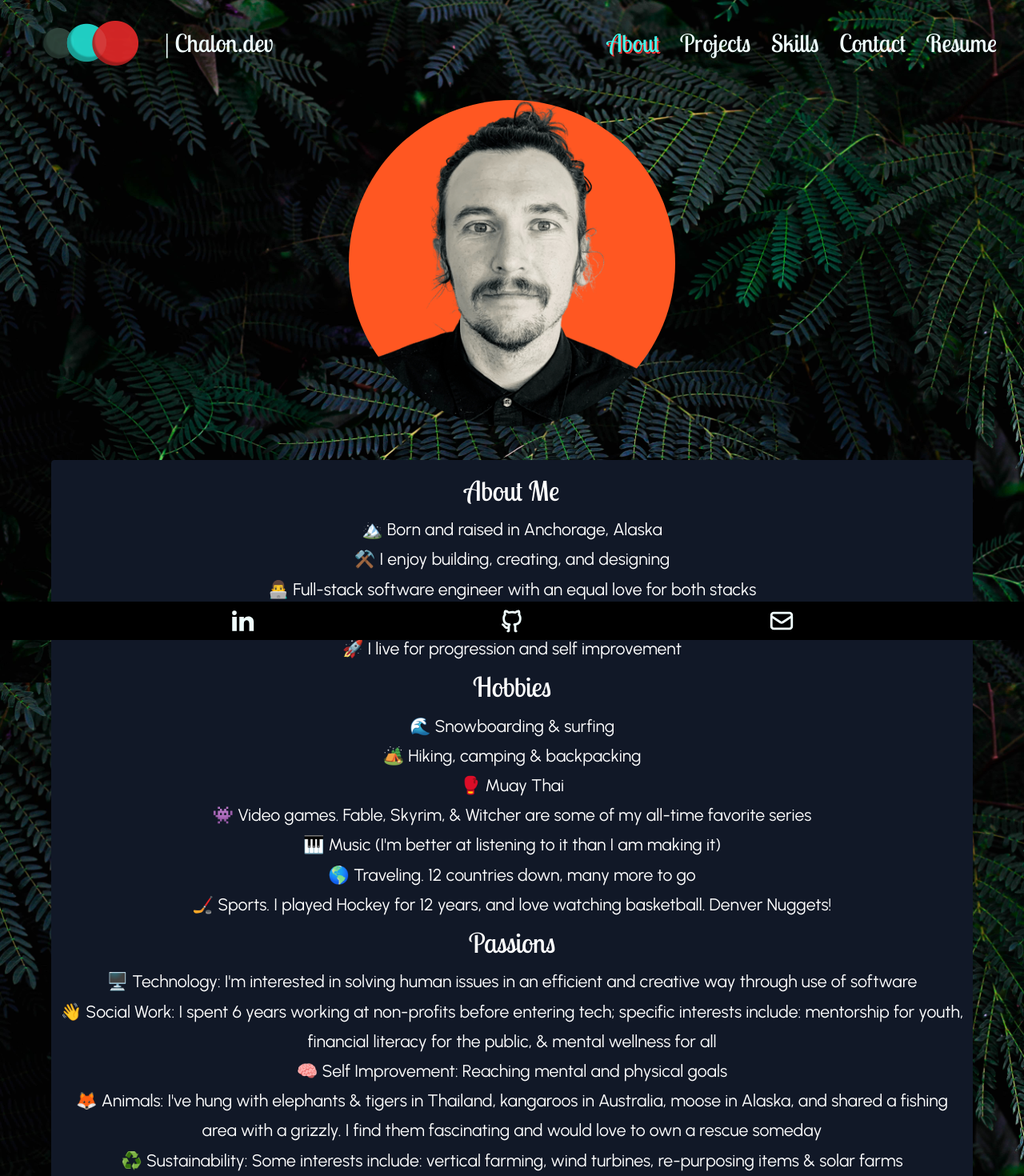
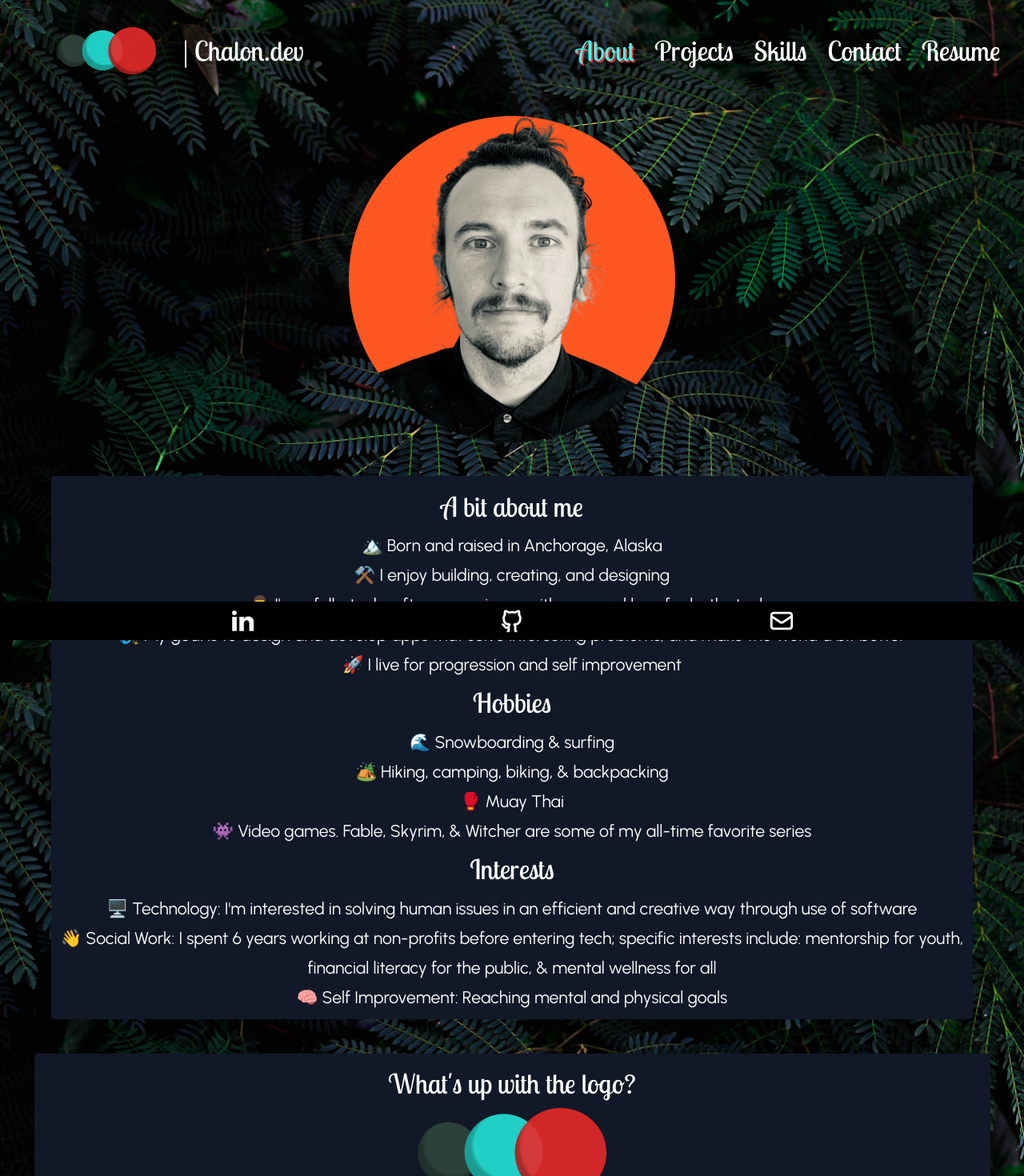
Before and after one commit to chalonlubin/chalonlubin.com, a React (Create React App) app: page /about in a window 1280 px wide. Shown: the top 1470 px of the page at 80% size. Built offline with nearby package versions, Linux system fonts and the light colour scheme.

Commit message:
General updates to nav responsiveness and data

```diff
--- a/src/assets/data.js
+++ b/src/assets/data.js
@@ -22,7 +22,7 @@ export const projects = [
   },
   {
     title: "Jobly",
-    tech: "Node.js | Express | React | Bootstrap",
+    tech: "Node.js | Express | React | TypeScript | Bootstrap",
     image: "images/jobly-demo.gif",
     link: "https://jobly-cl.netlify.app/",
     github: "https://github.com/chalonlubin/jobly-frontend",
@@ -34,7 +34,7 @@ export const projects = [
     tech: "React | Tailwind | Scss | DaisyUI",
     image: "images/website.png",
     github: "https://github.com/chalonlubin/portfolio",
-    description: "Wire-frame to Figma to what you see here!",
+    description: "Wire-frame to Figma to what you see here",
     details: "",
   },
 ];
@@ -42,7 +42,7 @@ export const projects = [
 export const smallerProjects = [
   {
     title: "Midnight Match",
-    tech: "JavaScript, JQuerey",
+    tech: "JavaScript, jQuery",
     description: "Practice w/ OOP and API calls",
     github: "https://github.com/chalonlubin/midnight-match",
     link: "https://chalonlubin.github.io/midnight-match/",
@@ -58,7 +58,7 @@ export const smallerProjects = [
     title: "Conceptual Refreshment",
     tech: "JavaScript",
     description:
-      "Practice w/ DSA, reviewing topics like 'this', and conceptual questions.",
+      "Practice w/ DSA, reviewing topics like 'this', and conceptual questions",
     github: "https://github.com/chalonlubin/advanced-topics",
     link: "",
   },
--- a/src/routes/About.js
+++ b/src/routes/About.js
@@ -15,12 +15,12 @@ function About() {
       </div>
       <div className="my-5 p-5">
         <div className="About-card card rounded bg-gray-900 text-white p-2 text-center">
-          <h2 className="About-title"> About Me</h2>
+          <h2 className="About-title"> A bit about me</h2>
           <ul>
             <li>🏔️ Born and raised in Anchorage, Alaska</li>
             <li>⚒️ I enjoy building, creating, and designing </li>
             <li>
-              👨‍💻 Full-stack software engineer with an equal love for both stacks
+              👨‍💻 I'm a full-stack software engineer with an equal love for both stacks
             </li>
             <li>
               🧞‍♂️ My goal is to design and develop apps that solve interesting
@@ -32,22 +32,14 @@ function About() {
           <h2 className="About-title">Hobbies</h2>
           <ul>
             <li>🌊 Snowboarding & surfing</li>
-            <li>🏕️ Hiking, camping & backpacking</li>
+            <li>🏕️ Hiking, camping, biking, & backpacking</li>
             <li>🥊 Muay Thai</li>
             <li>
               👾 Video games. Fable, Skyrim, & Witcher are some of my all-time
               favorite series
             </li>
-            <li>
-              🎹 Music (I'm better at listening to it than I am making it)
-            </li>
-            <li> 🌎 Traveling. 12 countries down, many more to go</li>
-            <li>
-              🏒 Sports. I played Hockey for 12 years, and love watching
-              basketball. Denver Nuggets!
-            </li>
           </ul>
-          <h2 className="About-title">Passions</h2>
+          <h2 className="About-title">Interests</h2>
           <ul>
             <li>
               🖥️ Technology: I'm interested in solving human issues in an
@@ -59,16 +51,6 @@ function About() {
               financial literacy for the public, & mental wellness for all
             </li>
             <li>🧠 Self Improvement: Reaching mental and physical goals</li>
-            <li>
-              🦊 Animals: I've hung with elephants & tigers in Thailand,
-              kangaroos in Australia, moose in Alaska, and shared a fishing area
-              with a grizzly. I find them fascinating and would love to own a
-              rescue someday
-            </li>
-            <li>
-              ♻️ Sustainability: Some interests include: vertical farming, wind
-              turbines, re-purposing items & solar farms
-            </li>
           </ul>
         </div>
       </div>
@@ -82,8 +64,8 @@ function About() {
         <p>
           The logo is something I created in Figma. I thought it was a good
           representation of forward progress, momentum and a play with colors.
-          Initially I was going to go with a snowball, but I like color a bit
-          too much!
+          Initially I was going to go with a snowball building momentum, but I
+          like color a bit too much!
         </p>
       </div>
     </div>
--- a/src/routes/Home.js
+++ b/src/routes/Home.js
@@ -9,29 +9,11 @@ import Typewriter from "typewriter-effect";
  * App --> RouteList --> Home
  */
 function Home() {
-  // const [word, setWord] = React.useState("am a full stack software engineer");
-  // const words = [
-  //   "I enjoy bringing designs to life, from wire-frame to development.",
-  //   "I value forward momentum equally as much as learning from failures.",
-  //   "I'm a builder (and breaker), both virtually and physically!",
-  //   "I have friends on pow days, sometimes.",
-  // ];
-
-  // /** Changes word phrase every 2.5 seconds, randomly. */
-  // useEffect(() => {
-  //   const interval = setInterval(() => {
-  //     setWord(words[Math.floor(Math.random() * words.length)]);
-  //   }, 2500);
-  //   return () => clearInterval(interval);
-  // });
-
   return (
     <div className="home">
       <div className="home-container">
         <h1 className="logo">
-          <b>
-            I<span>'m</span>
-          </b>{" "}
+          I'm{" "}
           <b>
             C<span>ha</span>l<span>o</span>n,
           </b>{" "}
@@ -49,7 +31,6 @@ function Home() {
                 "I enjoy bringing ideas to life, from concept to product.",
                 "I value forward momentum equally as much as learning from failures. ",
                 "I love building, both virtually and physically.",
-                "I have friends on pow days, sometimes.",
               ],
               autoStart: true,
               loop: true,
--- a/src/routes/Projects.js
+++ b/src/routes/Projects.js
@@ -13,7 +13,17 @@ import "../sass/Projects.scss";
 function Projects() {
   return (
     <>
-      <h2 className="projects-title text-center">Larger Projects</h2>
+      <div className="my-5 p-5">
+        <div className="About-card card rounded bg-gray-900/80 text-white p-2 text-center">
+          <h2 className="About-title"> My projects</h2>
+          <p>
+            I write detailed github READMEs for all the projects listed where I
+            highlight features and details about the projects you may be
+            interested in (motivation, to-dos, reflections, time). Please feel
+            free to check them out!
+          </p>
+        </div>
+      </div>
       <div className="projects-cards flex flex-wrap justify-evenly px-1">
         {projects.map((project) => (
           <Project
@@ -42,7 +52,7 @@ function Projects() {
         <h2 className="projects-title text-center">Coming soon....</h2>
         <h3>
           Van conversion story with pictures, and a blurb about what I am
-          working on now!{" "}
+          working on now...{" "}
         </h3>
       </div>
     </>
--- a/src/sass/App.scss
+++ b/src/sass/App.scss
@@ -136,10 +136,8 @@ select {
   font: inherit;
 }
 * {
-  -webkit-box-sizing: border-box;
-  -moz-box-sizing: border-box;
   box-sizing: border-box;
-  -webkit-font-smoothing: antialiased;
+  -webkit-font-smoothing: antialiased; // Correct the property name
   -moz-osx-font-smoothing: grayscale;
   text-rendering: optimizeLegibility;
 }
@@ -153,21 +151,24 @@ html {
   @media screen and (max-width: 780px) {
     font-size: 14px;
   }
+
 }
 
 body {
+
   padding: 2% 0px 2% 0px;
   line-height: 1.75;
   background-image: url("../../public/images/trees.jpg");
+  background-color: black;
   background-size: cover;
   background-attachment: fixed;
   background-position: center;
   background-repeat: no-repeat;
-  color: azure;
+  color: rgb(255, 255, 255);
   font-family: $para-font;
 }
 .App {
   min-height: 95vh;
   min-width: 95vw;
-  overflow: auto;
+  overflow: none;
 }
--- a/src/sass/Home.scss
+++ b/src/sass/Home.scss
@@ -3,11 +3,9 @@
 /* Hero/Homepage styling */
 
 .home {
-  width: 100%;
   height: 70vh;
   display: flex;
   text-align: center;
-  justify-content: center;
   align-items: center;
   padding: 2%;
   margin: 2%;
--- a/src/sass/Navbar.scss
+++ b/src/sass/Navbar.scss
@@ -8,15 +8,24 @@
   justify-content: space-between;
   align-items: center;
   font-family: $heading-font;
-  font-size: 1.80rem;
+  font-size: 2rem;
   white-space: nowrap;
-
-  .logo,
-  p {
+  padding: 0.5rem 1rem;
+  @media screen and (max-width: 900px) {
+    justify-content: center;
+  }
+  .logo {
     align-items: center;
     display: flex;
     flex-direction: row;
-    @media screen and (max-width: 780px) {
+    flex-shrink: 0;
+    margin: 0 2rem;
+    @media screen and (max-width: 900px) {
+      display: none;
+    }
+  }
+  p {
+    @media screen and (max-width: 1024px) {
       display: none;
     }
   }
```
Also changed, not shown: 1 other file (tests, documents, lock files or other folders).
